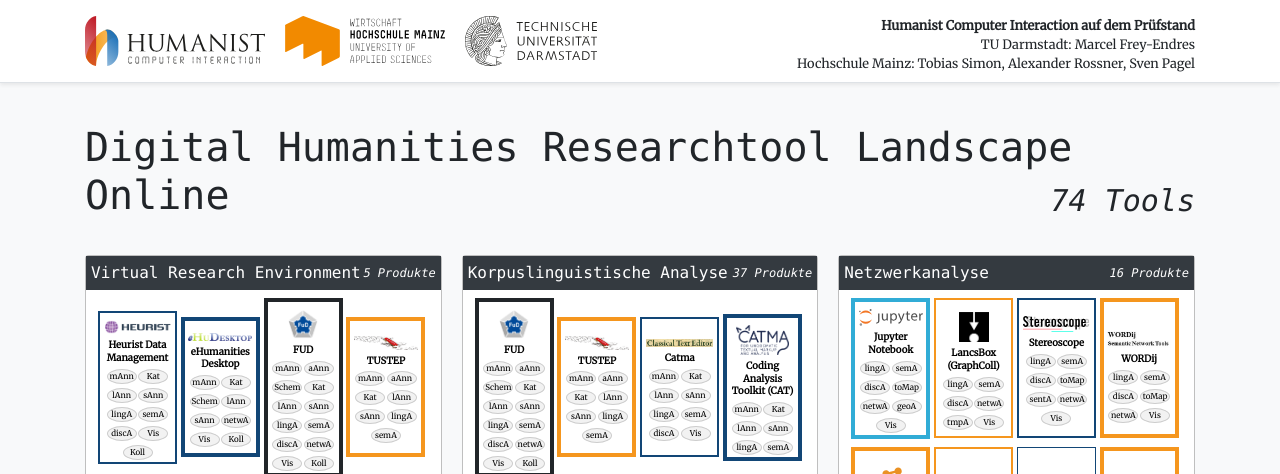
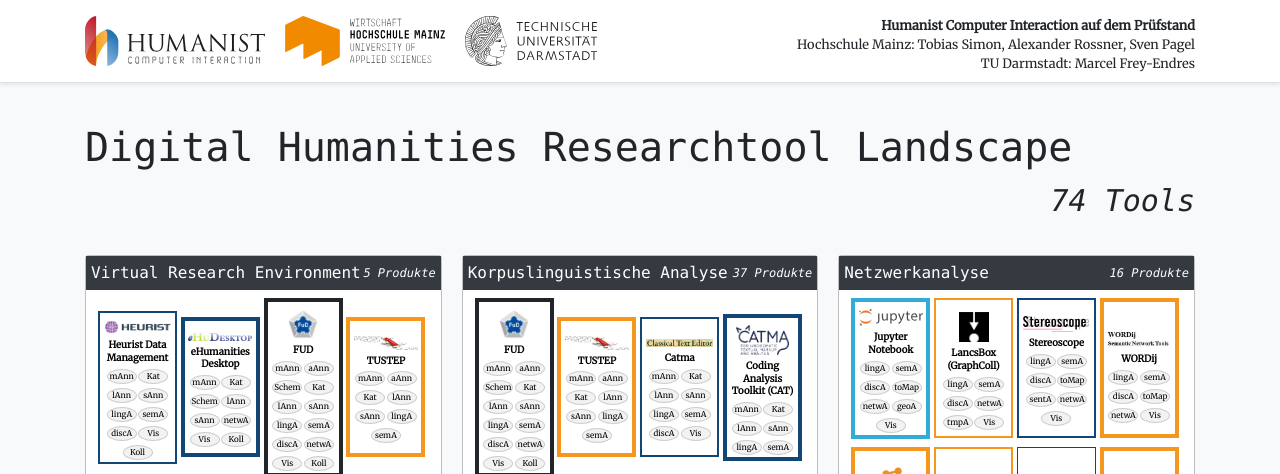
Before and after one commit to alexander-rossner/dh-researchtool-landscape, a website: page index.html in a window 1280 px wide. Shown: the top 474 px of the page. Drawn offline with Linux system fonts and the light colour scheme; a web font is replaced by a local one.

Commit message:
Update index.html

```diff
--- a/index.html
+++ b/index.html
@@ -9,7 +9,7 @@
     <meta name="description" content="" />
     <meta name="author" content="" />
 
-    <title>Digital Humanities Researchtool Landscape Online</title>
+    <title>Digital Humanities Researchtool Landscape</title>
 
     <!-- Bootstrap core CSS -->
     <link href="vendor/bootstrap/css/bootstrap.min.css" rel="stylesheet" />
@@ -46,8 +46,8 @@
         /></a>
         <span class="navbar-creators">
           <b>Humanist Computer Interaction auf dem Prüfstand</b><br />
-          TU Darmstadt: Marcel Frey-Endres<br />
-          Hochschule Mainz: Tobias Simon, Alexander Rossner, Sven Pagel
+          Hochschule Mainz: Tobias Simon, Alexander Rossner, Sven Pagel<br />
+          TU Darmstadt: Marcel Frey-Endres
         </span>
       </div>
     </nav>
@@ -57,7 +57,7 @@
       <div class="row">
         <div class="col-md-12 pt-4 pb-4">
           <h1>
-            Digital Humanities Researchtool Landscape Online
+            Digital Humanities Researchtool Landscape
             <span class="counter-text"
               ><span id="count-total">0</span> Tools</span
             >
@@ -183,15 +183,12 @@
                 height="50"/></a
             ><br />
             <p>
-              DH Tool Landscape von Marcel Frey-Endres, Tobias Simon, Alexander
+              Digital Humanities Researchtool Landscape von Tobias Simon, Marcel Frey-Endres, Alexander
               Rossner &amp; Sven Pagel ist lizenziert unter einer
               <a rel="license" href="LICENSE">MIT Lizenz</a>.
             </p>
             <p>
-              Bei Nutzung bitte zitieren als "Frey-Endres, M.; Simon, T.;
-              Rossner, A. &amp; Pagel, S. (2020). Digitale Forschungswerkzeuge
-              zur textbasierten Annotation, Korpusanalyse und Netzwerkanalyse in
-              den Geisteswissenschaften".
+              Bei Nutzung bitte zitieren als "Tobias Simon, Marcel Frey-Endres, Alexander Rossner & Sven Pagel. (2020). Digital Humanities Researchtool Landscape (Version v1.0.0). Zenodo. http://doi.org/10.5281/zenodo.3922123".
             </p>
           </div>
           <div class="col-md-6">
```
